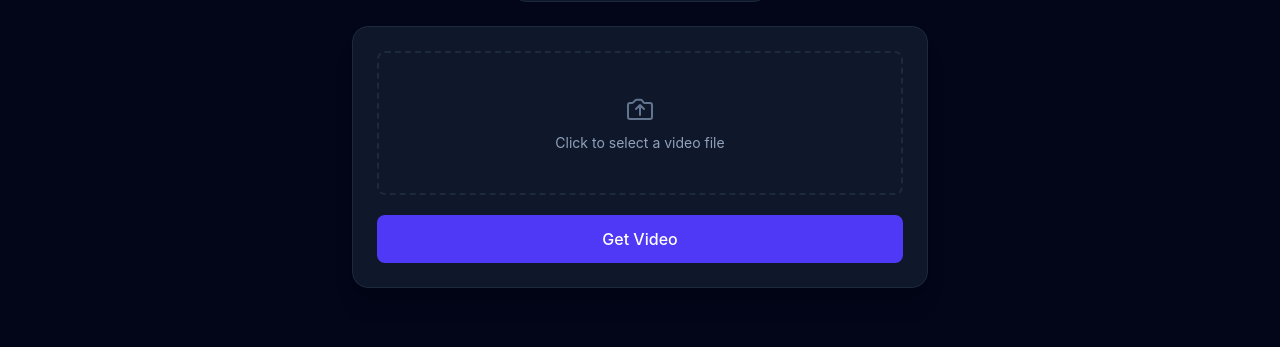
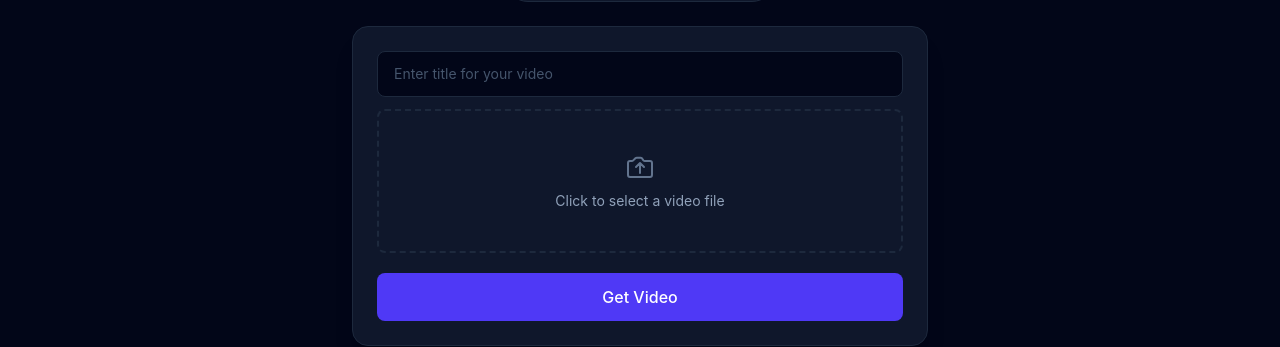
Before and after one commit to KrushnaAsDeveloper/VocabLearner, a React (Vite) app in the folder Client/: page /fetch-video in a window 1280 px wide. Both pictures are taken after a click on the button "Upload Video". Shown: the part 329-676 px from the top of the page. Built offline with nearby package versions, Linux system fonts and the light colour scheme; no server answers.

Commit message:
feat: enhance GettingVedioPage with title input and update video API endpoints

```diff
--- a/Client/src/Components/GettingVedioPage.jsx
+++ b/Client/src/Components/GettingVedioPage.jsx
@@ -7,12 +7,9 @@ import { useAuthContext } from "../Context/authContext";
 function GettingVedioPage() {
   const navigate = useNavigate();
   const [mode, setMode] = useState("url");
-  const [form, setForm] = useState({ url: "" });
+  const [form, setForm] = useState({ url: "" , title  :"" });
   const [file, setFile] = useState(null);
   const [loading, setLoading] = useState(false);
-  const [isDark, setIsDark] = useState(false);
-
-
   const handleInput = (e) => {
     setForm({ ...form, [e.target.name]: e.target.value });
   };
@@ -32,7 +29,7 @@ const {userStatus} = useAuthContext()
       if (mode === "url") {
         try {
           const res = await axios.post(
-            "http://localhost:8080/api/v1/url/convert",
+            "http://localhost:8080/api/v1/video/convert",
             form,
             { withCredentials: true },
 
@@ -63,20 +60,28 @@ const {userStatus} = useAuthContext()
         try {
           if (!file) {
             setLoading(false);
-            return;
+
           }
           const formData = new FormData();
           formData.append("video", file);
+          formData.append("title", form.title )
           const res = await axios.post(
-            "http://localhost:8080/api/v1/url/upload",
+            "http://localhost:8080/api/v1/video/upload",
             formData,
             { withCredentials: true },
+
+
           );
-          setObject({"url": res.data.data.videoUrl,})
-
+          setObject({"url": res.data.data.url,"title" : res.data.data.title})
+          await localStorage.setItem("url", res.data.data.url)
           navigate("/video-player")
           toast.success(res.data.message, {toasterId : 'video-player'})
         } catch (error) {
+          if(userStatus == false){
+            toast.error("Login first !", {toasterId : 'login-first'})
+            navigate("/login")
+            return
+          }
           if (error.response.status == 401) {
             toast.success("Click Again ! We re-login you !", {toasterId : "getting-video"})
             const res = await axios.get("http://localhost:8080/api/v1/users/re-login", {
@@ -92,7 +97,7 @@ const {userStatus} = useAuthContext()
 
       }
     } catch (error) {
-      toast.error("error.reponse.data.message", {toasterId : "geting-video"})
+      toast.error(error.response.data.message, {toasterId : "geting-video"})
     }
     setLoading(false)
   };
@@ -179,7 +184,17 @@ const {userStatus} = useAuthContext()
                          placeholder:text-slate-400 dark:placeholder:text-slate-600 focus:outline-none focus:ring-2 focus:ring-indigo-600"
             />
           ) : (
-            <label
+            <div>
+              <input
+          type="text"
+          name="title"
+          value={form.title}
+          onChange={handleInput}
+          placeholder="Enter title for your video"
+          className="w-full mb-3 bg-white dark:bg-slate-950 border border-slate-300 dark:border-slate-800 rounded-lg px-4 py-3 text-sm
+                     placeholder:text-slate-400 dark:placeholder:text-slate-600 focus:outline-none focus:ring-2 focus:ring-indigo-600"
+        />
+              <label
               htmlFor="video-upload"
               className="flex flex-col items-center justify-center w-full border-2 border-dashed
                          border-slate-300 dark:border-slate-800 rounded-lg py-10 cursor-pointer hover:border-indigo-600 transition-colors"
@@ -208,6 +223,8 @@ const {userStatus} = useAuthContext()
                 className="hidden"
               />
             </label>
+
+            </div>
           )}
           <button
             type="submit"
```
